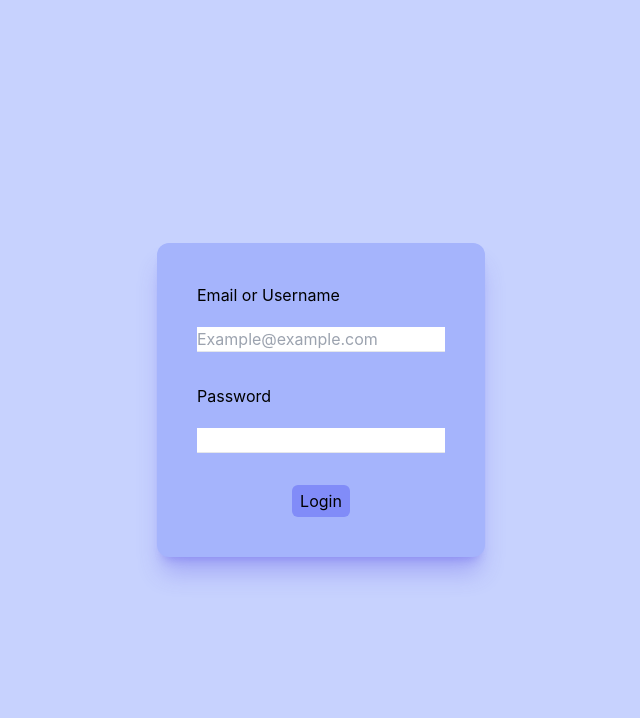
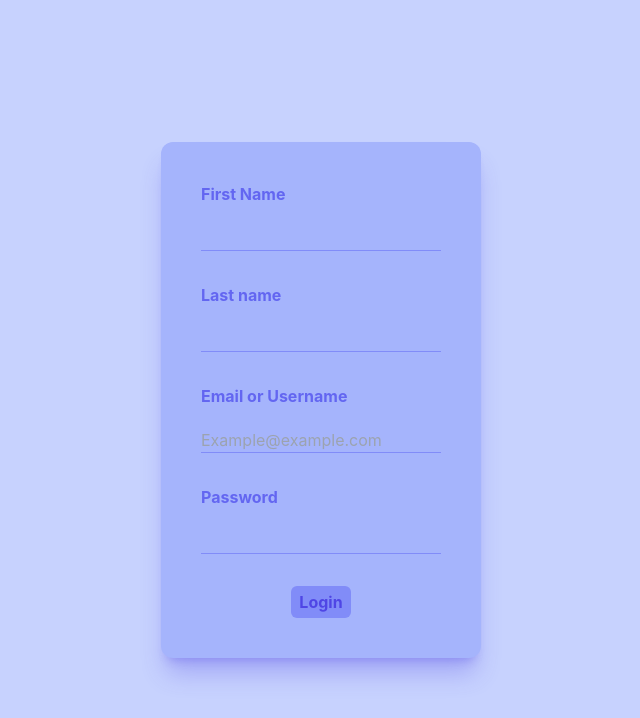
Before and after one commit to JavierYami/playground, a React (Create React App) app: page / in a window 1280 px wide. Shown: the top 718 px of the page, without its empty margins (319-959 px from the left). Built offline with nearby package versions, Linux system fonts and the light colour scheme.

Commit message:
input agregados

```diff
--- a/src/Components/ButtonComponent.jsx
+++ b/src/Components/ButtonComponent.jsx
@@ -4,7 +4,7 @@ const ButtonComponent = ({clickAction, buttonValue, buttonType}) => {
 
     return (
         <div className="text-center">
-            <button className="rounded-md bg-indigo-400 px-2 py-1 transition hover:bg-indigo-500" onClick={clickAction} type={buttonType} >{buttonValue}</button>
+            <button className="rounded-md bg-indigo-400 px-2 py-1 transition hover:bg-indigo-500 font-bold text-indigo-600" onClick={clickAction} type={buttonType} >{buttonValue}</button>
         </div>
     )
 
--- a/src/Components/InputComponent.jsx
+++ b/src/Components/InputComponent.jsx
@@ -5,8 +5,8 @@ const InputComponent = ({placeHolder, inputType, labelValue}) => {
 
 return(
     <div className="flex flex-col space-y-5">
-        <label>{labelValue}</label>
-        <input className="border-b focus:outline-none invalid:border-pink-500" placeholder={placeHolder} type={inputType} ></input>
+        <label className="font-bold text-indigo-500">{labelValue}</label>
+        <input className="border-b border-indigo-400 bg-transparent focus:outline-none" placeholder={placeHolder} type={inputType} ></input>
     </div>
 )
 
--- a/src/Components/LoginForm.jsx
+++ b/src/Components/LoginForm.jsx
@@ -9,7 +9,9 @@ const LoginForm = () => {
 
     return (
 
-        <form className="flex flex-col p-10 space-y-8 space-y-10 rounded-xl h-fit shadow-xl shadow-indigo-600/30 bg-indigo-300">
+        <form className="flex flex-col p-10 space-y-8 space-y-10 rounded-xl h-fit shadow-xl shadow-indigo-600/30 bg-indigo-300 w-full">
+            <InputComponent  labelValue={"First Name"}/>
+            <InputComponent labelValue={"Last name"}/>
             <InputComponent placeHolder={"Example@example.com"} labelValue={"Email or Username"}/>
             <InputComponent inputType={"password"} labelValue={"Password"}/>
             <ButtonComponent buttonValue={"Login"} clickAction={handleClick} buttonType={"submit"}/>
```
